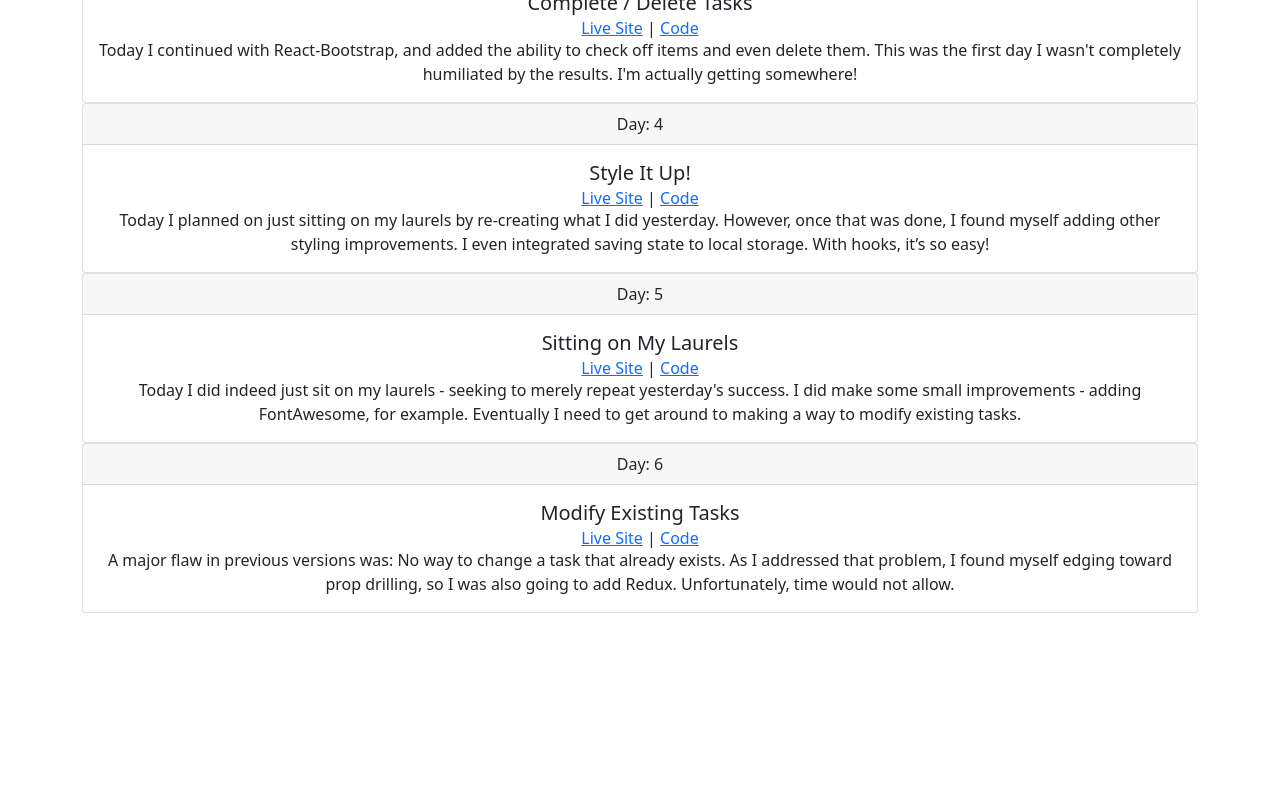
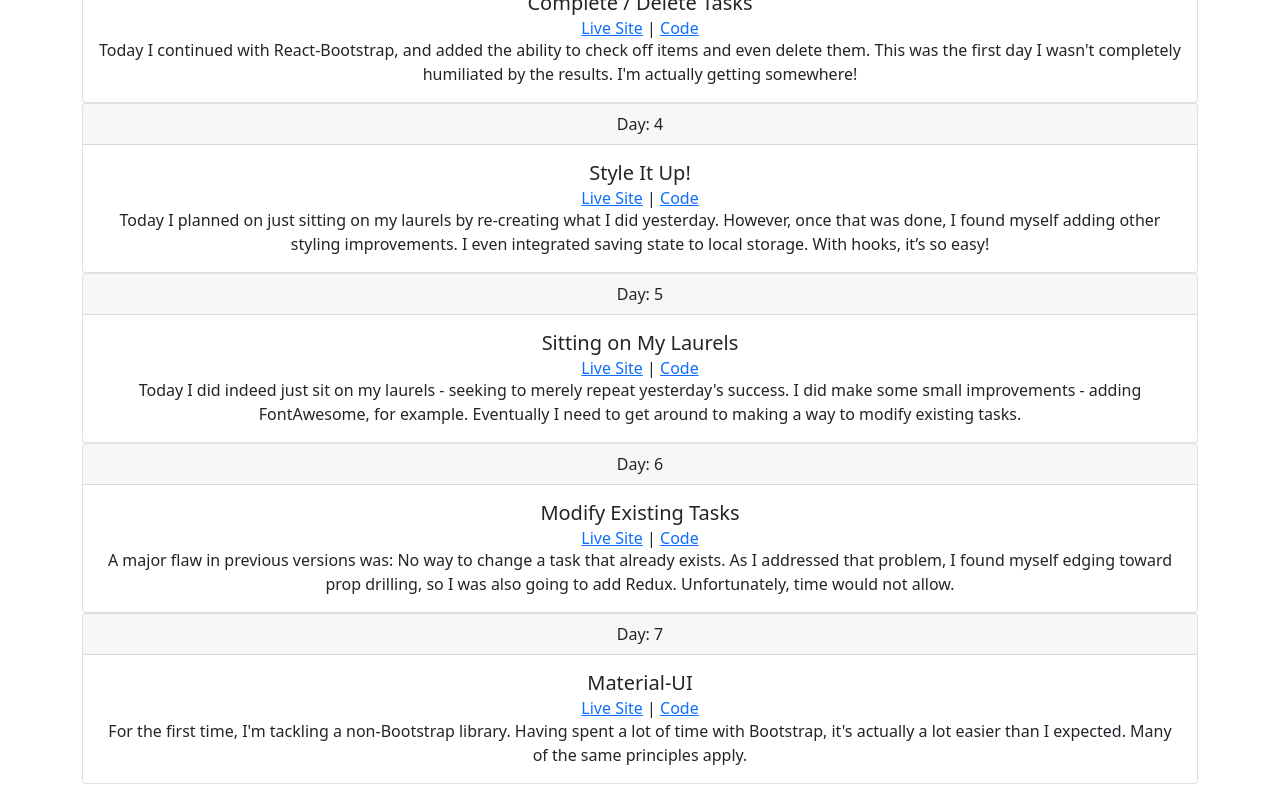
Before and after one commit to ejw773/to-do-30, a React (Create React App) app: page / in a window 1280 px wide. Shown: the part 708-1508 px from the top of the page. Before the commit the page ends 1337 px from the top, so only its background shows below. Built offline with nearby package versions, Linux system fonts and the light colour scheme.

Commit message:
adds info for day 7

```diff
--- a/src/shared/projectInfo.js
+++ b/src/shared/projectInfo.js
@@ -28,6 +28,11 @@ const projectInfo = [
         day: 6,
         title: 'Modify Existing Tasks',
         comment: "A major flaw in previous versions was: No way to change a task that already exists. As I addressed that problem, I found myself edging toward prop drilling, so I was also going to add Redux. Unfortunately, time would not allow."
+    },
+    {
+        day: 7,
+        title: 'Material-UI',
+        comment: "For the first time, I'm tackling a non-Bootstrap library. Having spent a lot of time with Bootstrap, it's actually a lot easier than I expected. Many of the same principles apply."
     }
 ];
 
```
